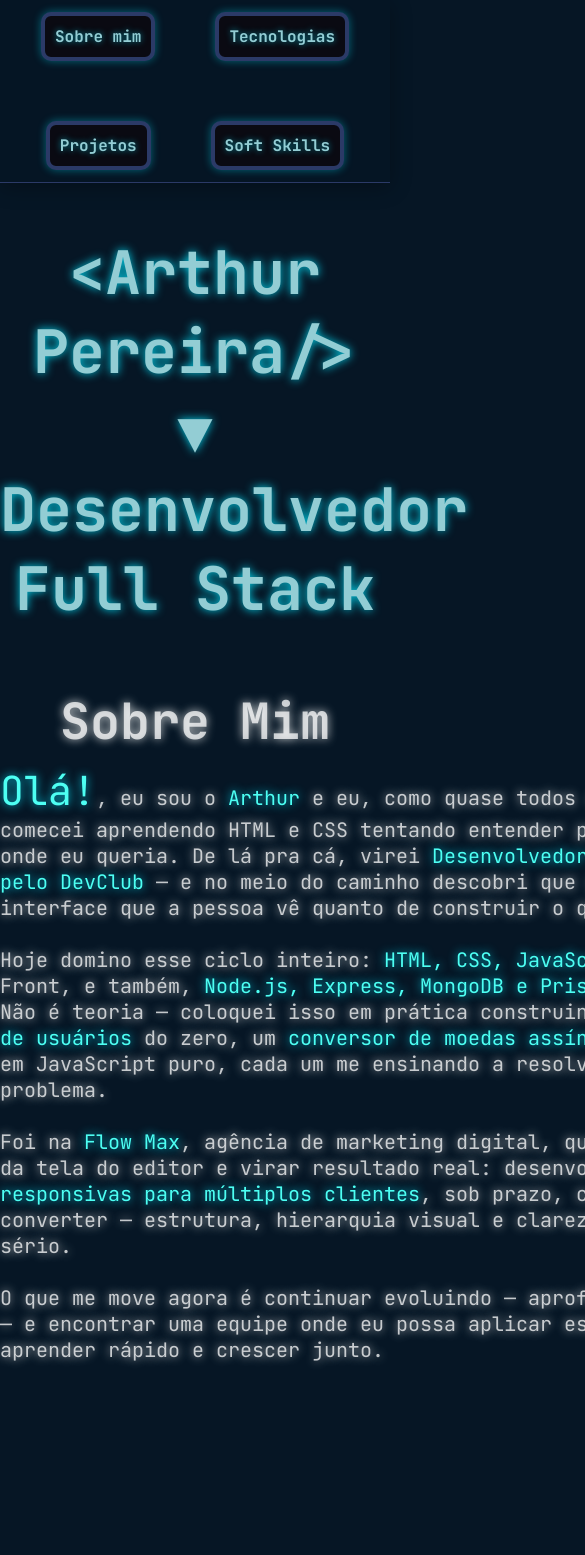
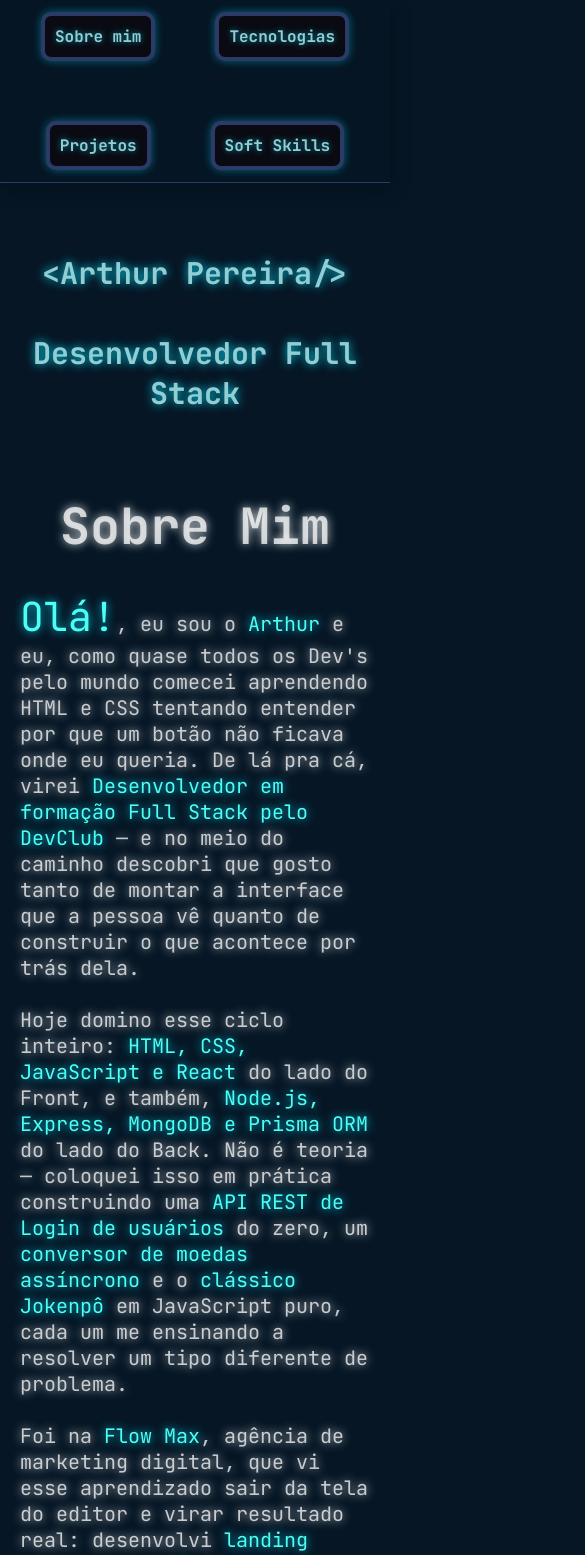
Before and after one commit to arthur-wso/portfolio-pessoal, a React (Vite) app: page / in a window 390 px wide. Shown: the top 1555 px of the page, 585 px wide, since content can reach past the window. Before the commit the page ends 1389 px from the top, so only its background shows below. Built offline with nearby package versions, Linux system fonts and the light colour scheme.

Commit message:
feat: adiciona responsividade a Home

```diff
--- a/src/pages/Home/index.jsx
+++ b/src/pages/Home/index.jsx
@@ -13,7 +13,9 @@ function Home() {
 			<About>
 				<Title>
 					{'<Arthur Pereira/>'}
-					<br />▼ Desenvolvedor Full Stack
+					<br />
+					<br />
+					Desenvolvedor Full Stack
 					<br />
 				</Title>
 				<h2
@@ -25,6 +27,7 @@ function Home() {
 				>
 					Sobre Mim
 				</h2>
+				<br />
 				<Paragraph>
 					<SpanInitial>Olá!</SpanInitial>, eu sou o <Span>Arthur</Span> e eu,
 					como quase todos os Dev's pelo mundo comecei aprendendo HTML e CSS
--- a/src/pages/Home/styles.js
+++ b/src/pages/Home/styles.js
@@ -14,13 +14,19 @@ export const Title = styled.h1`
     color: #93cdd4;
     text-shadow: 0 0 10px rgba(0, 229, 255, 0.9);
     margin-bottom: 60px;
+
+    @media (max-width: 760px){
+        font-size: 30px;
+        padding: 20px;
+    }
 `;
 export const Paragraph = styled.p`
     color: #ffffffbe;
     text-shadow: 0 0 10px rgba(224, 227, 227, 0.9);
     font-size: 20px;
-    width: 900px;
+    max-width: 900px;
     margin: 0 auto;
+    padding: 0 20px;
 `;
 
 export const Span = styled.span`
```
